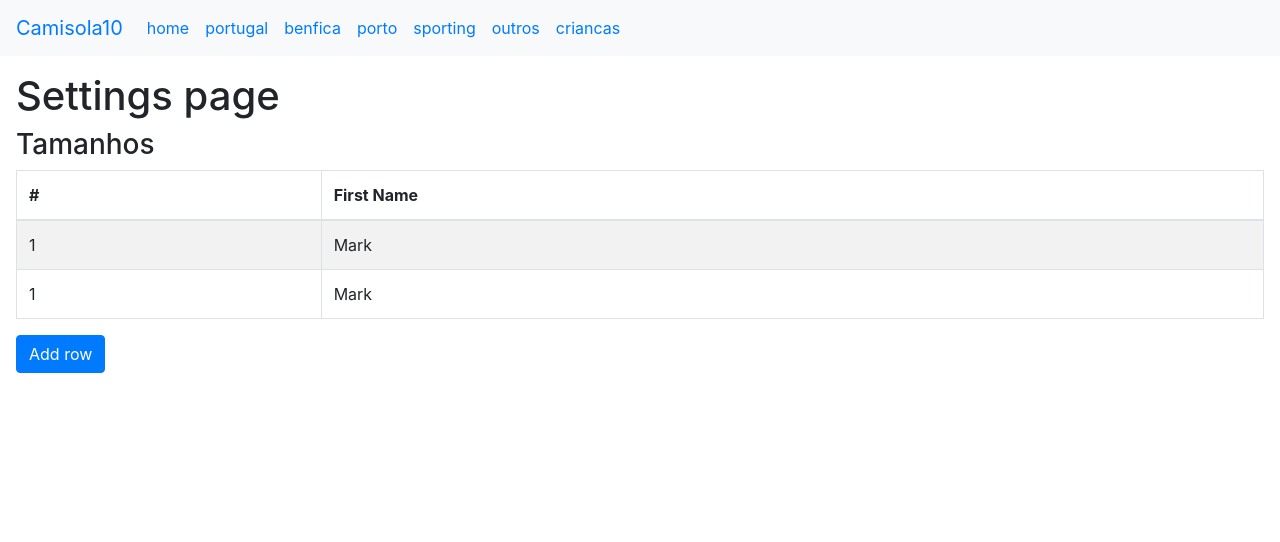
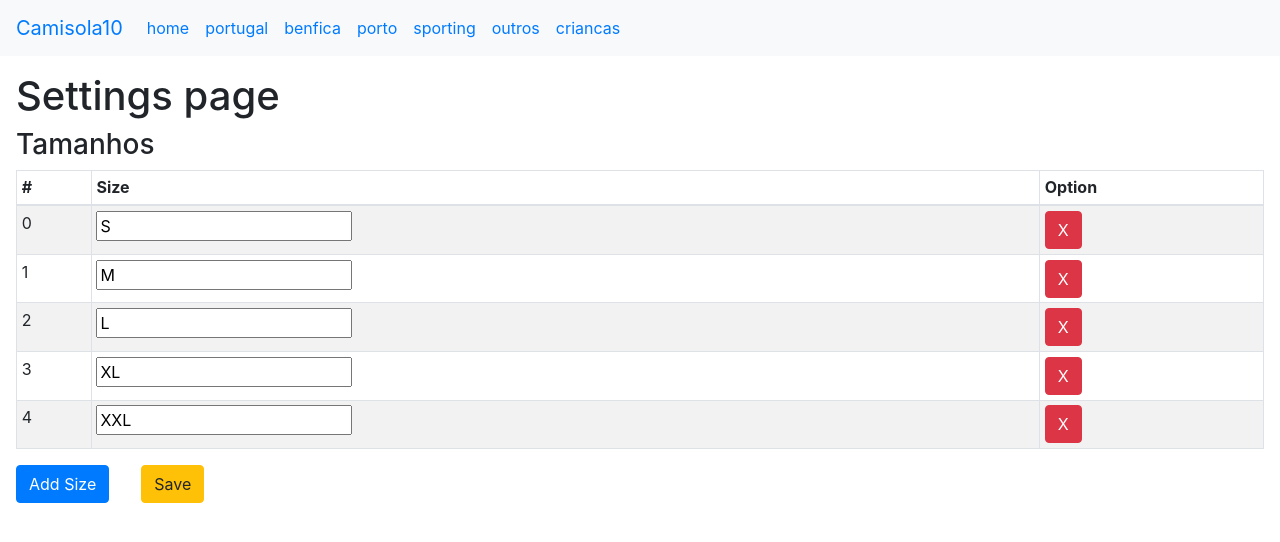
Before and after one commit to joe7lopes/camisola-web, a React (Create React App) app: page /admin/settings in a window 1280 px wide. Shown: the top 542 px of the page. Built offline with nearby package versions, Linux system fonts and the light colour scheme.

Commit message:
Added redux logger.

```diff
--- a/package.json
+++ b/package.json
@@ -52,6 +52,7 @@
     "node-sass": "^4.13.0",
     "source-map-loader": "^0.2.4",
     "ts-loader": "^6.2.1",
-    "typescript": "^3.7.4"
+    "typescript": "^3.7.4",
+    "redux-logger": "^3.0.6"
   }
 }
--- a/src/actions/actionTypes.js
+++ b/src/actions/actionTypes.js
@@ -1,5 +1,14 @@
 /* eslint-disable no-underscore-dangle */
+const _PENDING = '_PENDING';
+const _FULFILLED = '_FULFILLED';
+const _REJECTED = '_REJECTED';
+
 export const FETCH_SETTINGS = 'FETCH_SETTINGS';
-export const _PENDING = '_PENDING';
-export const _FULFILLED = '_FULFILLED';
-export const _REJECTED = '_REJECTED';
+export const FETCH_SETTINGS_PENDING = FETCH_SETTINGS + _PENDING;
+export const FETCH_SETTINGS_FULFILLED = FETCH_SETTINGS + _FULFILLED;
+export const FETCH_SETTINGS_REJECTED = FETCH_SETTINGS + _REJECTED;
+
+export const SAVE_SIZES = 'SAVE_SIZES';
+export const SAVE_SIZES_PENDING = FETCH_SETTINGS + _PENDING;
+export const SAVE_SIZES_FULFILLED = FETCH_SETTINGS + _FULFILLED;
+export const SAVE_SIZES_REJECTED = FETCH_SETTINGS + _REJECTED;
--- a/src/actions/index.js
+++ b/src/actions/index.js
@@ -1 +1,3 @@
-export { fetchSettings } from './settings';
+export {
+  fetchSettings, fetchSettingsFulfilled, saveSizes, saveSizesFulfilled,
+} from './settings';
--- a/src/actions/settings.js
+++ b/src/actions/settings.js
@@ -1,7 +1,23 @@
-import { FETCH_SETTINGS } from './actionTypes';
+import {
+  FETCH_SETTINGS, FETCH_SETTINGS_FULFILLED, SAVE_SIZES, SAVE_SIZES_FULFILLED,
+} from './actionTypes';
 
-export function fetchSettings() {
-  return {
-    type: FETCH_SETTINGS,
-  };
-}
+export const fetchSettings = () => ({
+  type: FETCH_SETTINGS,
+});
+
+export const fetchSettingsFulfilled = (settings) => ({
+  type: FETCH_SETTINGS_FULFILLED,
+  payload: settings,
+});
+
+export const saveSizes = (sizes) => ({
+  type: SAVE_SIZES,
+  payload: sizes,
+});
+
+
+export const saveSizesFulfilled = (sizes) => ({
+  type: SAVE_SIZES_FULFILLED,
+  payload: sizes,
+});
--- a/src/components/admin/AddNewProduct.js
+++ b/src/components/admin/AddNewProduct.js
@@ -1,11 +1,11 @@
 import React, { useState } from 'react';
+import { connect } from 'react-redux';
 import { Form, Col, Button } from 'react-bootstrap';
 import PreviewImages from './PreviewImages';
 import NewProductSize from './NewProductSize';
-import { size } from '../../config';
 
 const AddNewProduct = () => {
-  const defaultSelectedSize = Object.keys(size).map((s) => ({
+  const defaultSelectedSize = ['X,S'].map((s) => ({
     size: s,
     price: 35,
   }));
@@ -46,7 +46,7 @@ const AddNewProduct = () => {
       ...imagesToSave,
       { ...defaultImage, isDefault: true },
     ];
-    const newProduct = { size, images: formattedImages };
+    const newProduct = { sizes, images: formattedImages };
     console.log('final save', newProduct);
   };
 
@@ -87,4 +87,4 @@ const AddNewProduct = () => {
   );
 };
 
-export default AddNewProduct;
+export default connect(null, null)(AddNewProduct);
--- a/src/components/admin/Settings.js
+++ b/src/components/admin/Settings.js
@@ -1,41 +1,81 @@
-import React from 'react';
+import React, { useState } from 'react';
 import { Button, Table } from 'react-bootstrap';
 import { connect } from 'react-redux';
 import { bindActionCreators } from 'redux';
-import { fetchSettings } from '../../actions';
+import { saveSizes as saveSizesAction } from '../../actions';
 
-function Settings(props) {
+function Settings({ sizes, saveSizes }) {
+  const [availableSizes, setAvailableSizes] = useState(sizes);
+
+  const handleOnValueChange = (event, index) => {
+    const value = event.target.value.toUpperCase();
+    const newSizes = [...availableSizes];
+    newSizes[index] = value;
+    setAvailableSizes(newSizes);
+  };
+
   const addRow = () => {
-    props.fetchSettings();
+    setAvailableSizes([...availableSizes, 'new size']);
+  };
+
+  const deleteRow = (size) => {
+    const newSizes = availableSizes.filter((s) => s !== size);
+    setAvailableSizes(newSizes);
+  };
+
+  const save = (e) => {
+    e.preventDefault();
+    saveSizes(availableSizes);
   };
 
   return (
     <div className="c-body">
       <h1>Settings page</h1>
       <h3>Tamanhos</h3>
-      <Table striped bordered hover>
+      <Table striped bordered hover size="sm">
         <thead>
           <tr>
             <th>#</th>
-            <th>First Name</th>
+            <th>Size</th>
+            <th>Option</th>
           </tr>
         </thead>
         <tbody>
-          <tr>
-            <td>1</td>
-            <td>Mark</td>
-          </tr>
-          <tr>
-            <td>1</td>
-            <td>Mark</td>
-          </tr>
+          {availableSizes.map((size, i) => (
+            <tr key={i}>
+              <td>{i}</td>
+              <td>
+                <input
+                  type="text"
+                  value={size}
+                  onChange={(e) => handleOnValueChange(e, i)}
+                />
+              </td>
+              <td>
+                <Button variant="danger" onClick={() => deleteRow(size)}>
+                  X
+                </Button>
+              </td>
+            </tr>
+          ))}
         </tbody>
       </Table>
-      <Button type="button" onClick={addRow}>Add row</Button>
+      <Button type="button" onClick={addRow}>
+        Add Size
+      </Button>
+      <Button className="m-l-lg" variant="warning" type="submit" onClick={save}>
+        Save
+      </Button>
     </div>
   );
 }
 
-const mapDispatchToProps = (dispatch) => bindActionCreators({ fetchSettings }, dispatch);
+const mapStateToProps = ({ settings }) => ({
+  sizes: settings.sizes,
+});
 
-export default connect(null, mapDispatchToProps)(Settings);
+const actionCreators = { saveSizes: saveSizesAction };
+
+const mapDispatchToProps = (dispatch) => bindActionCreators(actionCreators, dispatch);
+
+export default connect(mapStateToProps, mapDispatchToProps)(Settings);
--- a/src/config/index.js
+++ /dev/null
@@ -1 +0,0 @@
-export { default as size } from './sizes';
--- a/src/config/sizes.js
+++ /dev/null
@@ -1,7 +0,0 @@
-export default {
-  S: 'Small',
-  M: 'Medium',
-  L: 'Large',
-  XL: 'Extra large',
-  XXL: 'Extra extra large',
-};
--- a/src/reducers/settings.js
+++ b/src/reducers/settings.js
@@ -1,10 +1,12 @@
-import { FETCH_SETTINGS, _FULFILLED } from '../actions/actionTypes';
+import { FETCH_SETTINGS_FULFILLED, SAVE_SIZES_FULFILLED } from '../actions/actionTypes';
 
+// TODO: missing other states such as pending rejected
 export default (state = {}, { type, payload }) => {
   switch (type) {
-    case FETCH_SETTINGS + _FULFILLED: {
+    case FETCH_SETTINGS_FULFILLED:
+      return payload;
+    case SAVE_SIZES_FULFILLED:
       return { ...state, sizes: payload };
-    }
     default:
       return state;
   }
--- a/src/sagas/index.js
+++ b/src/sagas/index.js
@@ -1,10 +1,11 @@
 import { all, fork } from 'redux-saga/effects';
 
-import { watchfetchSettings } from './settigs';
+import { watchfetchSettings, watchSaveSizes } from './settigs';
 
 
 export default function* rootSaga() {
   yield all([
     fork(watchfetchSettings),
+    fork(watchSaveSizes),
   ]);
 }
--- a/src/sagas/settigs.js
+++ b/src/sagas/settigs.js
@@ -2,14 +2,39 @@ import {
   put, takeLatest,
 } from 'redux-saga/effects';
 
-import { FETCH_SETTINGS, _FULFILLED } from '../actions/actionTypes';
+import {
+  FETCH_SETTINGS,
+  SAVE_SIZES,
+} from '../actions/actionTypes';
+
+import {
+  fetchSettingsFulfilled,
+  saveSizesFulfilled,
+} from '../actions';
+
+/*
+ * +++Executers+++
+ */
+
+function* fetchSettings() {
+  const settings = {
+    sizes: ['S', 'M', 'L', 'XL', 'XXL'],
+  };
+  yield put(fetchSettingsFulfilled(settings));
+}
+
+function* saveNewSizes(sizes) {
+  yield put(saveSizesFulfilled(sizes));
+}
+
+/*
+ * +++Watchers+++
+ */
 
 export function* watchfetchSettings() {
   yield takeLatest(FETCH_SETTINGS, fetchSettings);
 }
 
-
-function* fetchSettings() {
-  const settings = ['L', 'M'];
-  yield put({ type: FETCH_SETTINGS + _FULFILLED, payload: settings });
+export function* watchSaveSizes() {
+  yield takeLatest(SAVE_SIZES, saveNewSizes);
 }
--- a/src/store/index.js
+++ b/src/store/index.js
@@ -2,18 +2,23 @@
 /* eslint-disable no-underscore-dangle */
 import { createStore, compose, applyMiddleware } from 'redux';
 import createSagaMiddleware from 'redux-saga';
+import logger from 'redux-logger';
 import rootReducer from '../reducers';
 import rootSaga from '../sagas';
+import { FETCH_SETTINGS } from '../actions/actionTypes';
 
 const sagaMiddleware = createSagaMiddleware();
 const store = createStore(
   rootReducer,
   compose(
-    applyMiddleware(sagaMiddleware),
+    applyMiddleware(sagaMiddleware, logger),
     window.__REDUX_DEVTOOLS_EXTENSION__ && window.__REDUX_DEVTOOLS_EXTENSION__(),
   ),
 );
 
 sagaMiddleware.run(rootSaga);
 
+// TODO: move to proper place.
+store.dispatch({ type: FETCH_SETTINGS });
+
 export default store;
```
Also changed, not shown: 1 other file (tests, documents, lock files or other folders).
